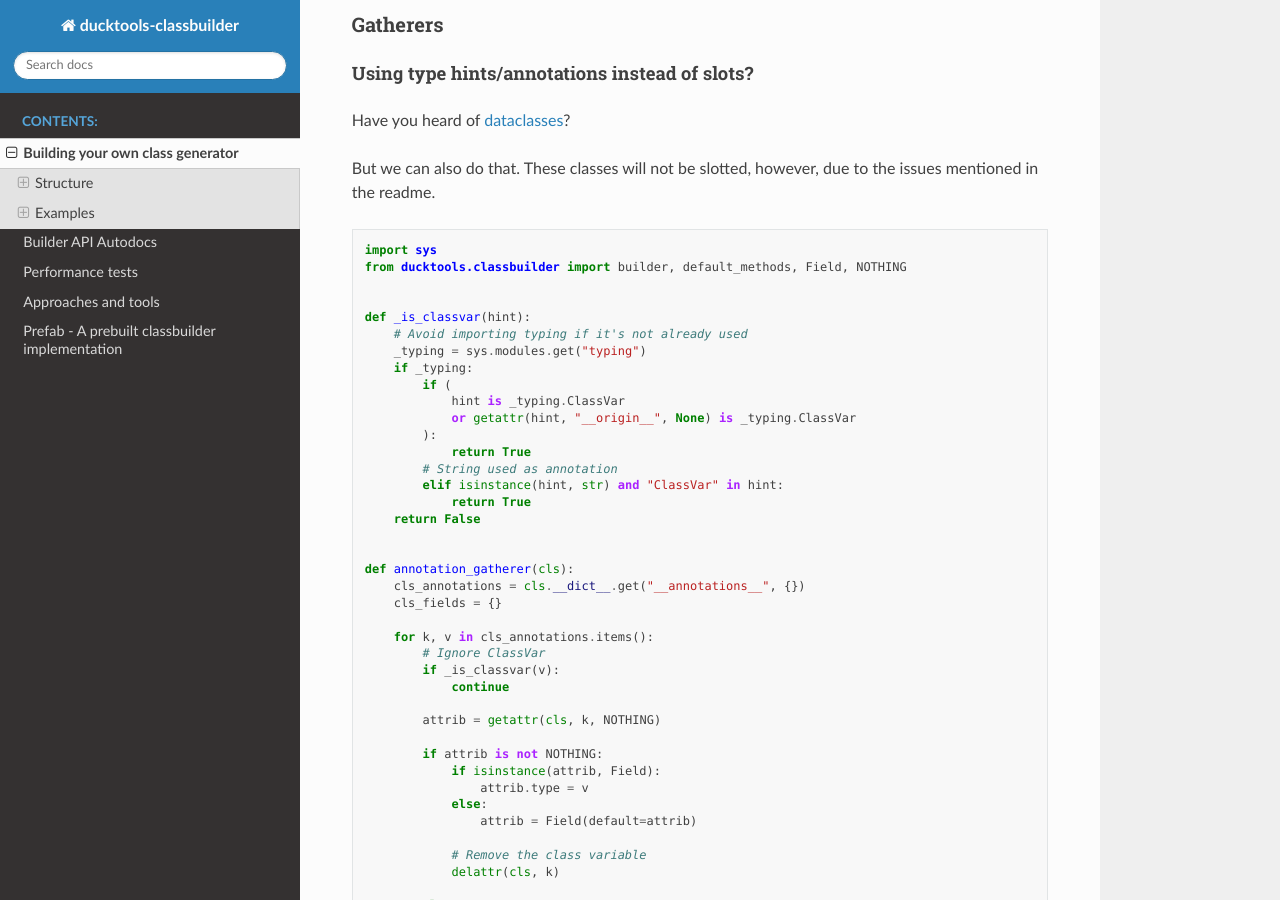
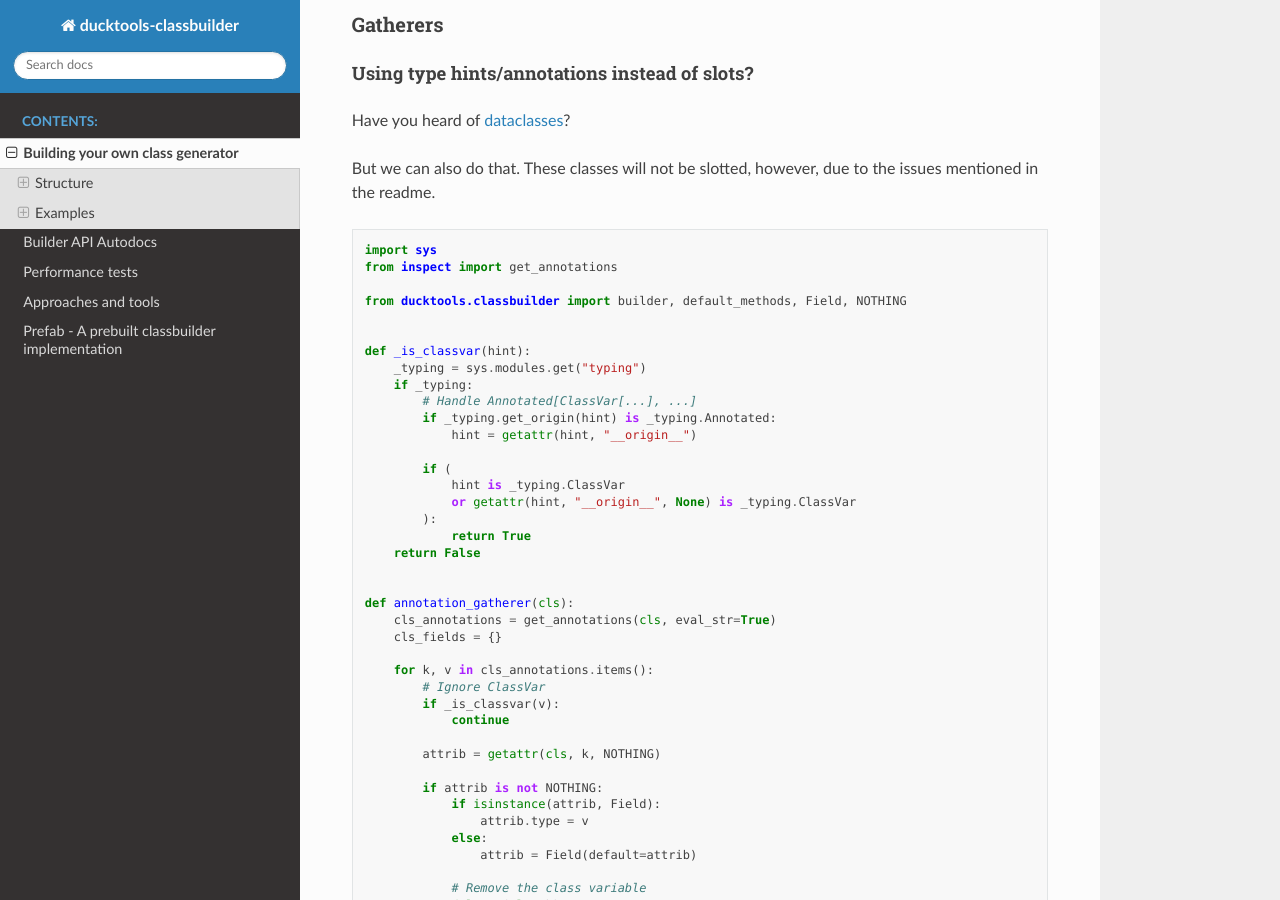
Before and after one commit to DavidCEllis/ducktools-classbuilder, a Sphinx documentation site: the page built from docs/extension_examples.md, in a window 1280 px wide and 900 px high, scrolled down 11276 px. Built offline with Sphinx 7.4.7 and the Read the Docs theme 2.0.0, drawn with Linux system fonts in a browser that asks for light colours.

Commit message:
Use inspect in the example annotations code

````diff
--- a/docs/extension_examples.md
+++ b/docs/extension_examples.md
@@ -614,26 +614,28 @@ due to the issues mentioned in the readme.
 
 ```python
 import sys
+from inspect import get_annotations
+
 from ducktools.classbuilder import builder, default_methods, Field, NOTHING
 
 
 def _is_classvar(hint):
-    # Avoid importing typing if it's not already used
     _typing = sys.modules.get("typing")
     if _typing:
+        # Handle Annotated[ClassVar[...], ...]
+        if _typing.get_origin(hint) is _typing.Annotated:
+            hint = getattr(hint, "__origin__")
+
         if (
             hint is _typing.ClassVar
             or getattr(hint, "__origin__", None) is _typing.ClassVar
         ):
             return True
-        # String used as annotation
-        elif isinstance(hint, str) and "ClassVar" in hint:
-            return True
     return False
 
 
 def annotation_gatherer(cls):
-    cls_annotations = cls.__dict__.get("__annotations__", {})
+    cls_annotations = get_annotations(cls, eval_str=True)
     cls_fields = {}
 
     for k, v in cls_annotations.items():
````
Also changed, not shown: 1 other file.
